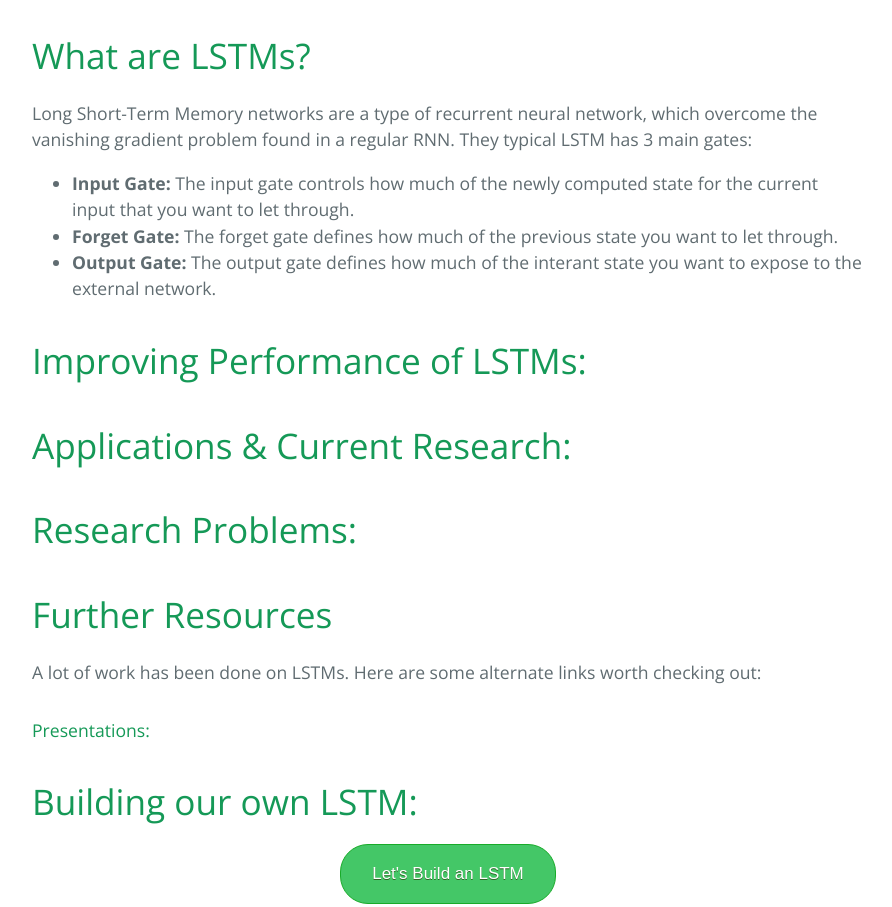
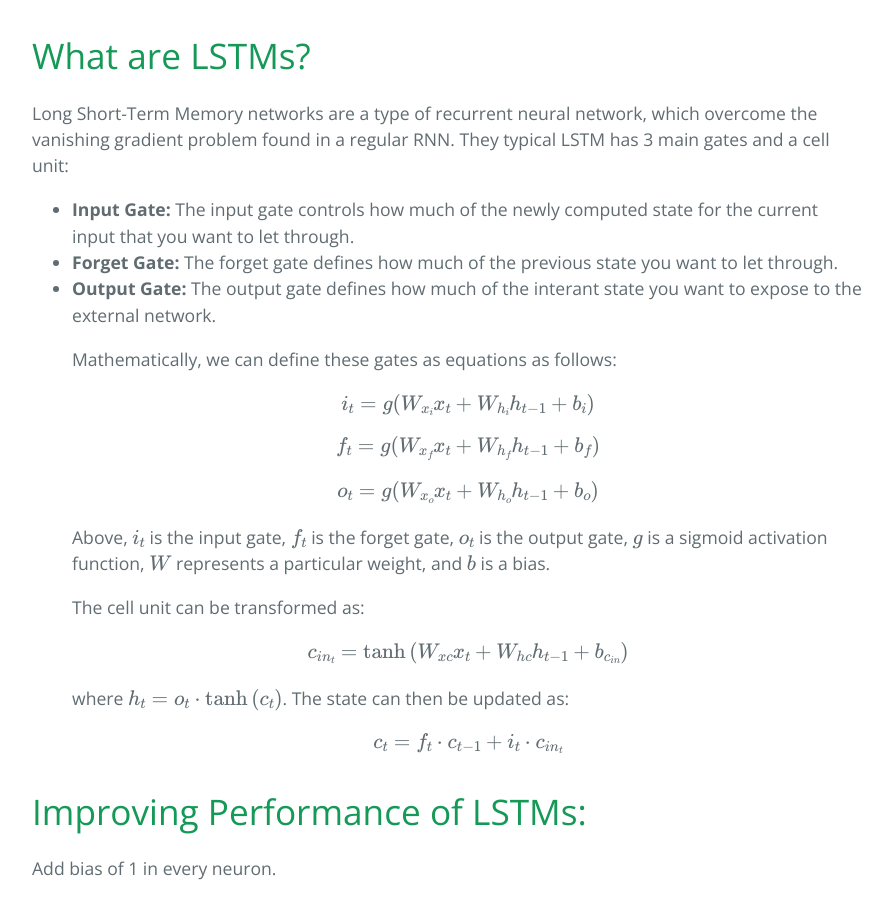
Before and after one commit to ad1m/Language_Detection, a website: page blog_html_files/main.html in a window 1280 px wide. Shown: the part 3551-4458 px from the top of the page, without its empty margins (192-1084 px from the left). Drawn offline with nearby package versions, Linux system fonts and the light colour scheme; some packages are replaced by stand-ins of ours.

Commit message:
LSTM stuff

```diff
--- a/blog_html_files/main.html
+++ b/blog_html_files/main.html
@@ -74,18 +74,27 @@
     <h1>History of the LSTM</h1>
     <p>In 1991, Dr. Jürgen Schmiduber and his former PhD student Sepp Hochreiter proposed a feedback network to overcome the vanishing and exploding gradient problem found with RNNs. In 1997, Schmidhuber and Hochreiter published the paper <a href="http://www.bioinf.jku.at/publications/older/2604.pdf">Long Short-Term Memory</a>. In this paper they reivew Hochreiter's 1991 analysis of the problem of insufficient decaying error back flow in recurrent backpropogation. They combatted this problem by introducing the Long Short-Term Memory (LSTM). In the 90's, computing was still expensive and computing resources were not advanced, so LSTMs were not widely adopted. Fast forward 10 years and services like Amazon AWS and Microsoft Azure offered inexpensive computing which brought massive attention to LSTMs.</p>
     <h1>What are LSTMs?</h1>
-    <p>Long Short-Term Memory networks are a type of recurrent neural network, which overcome the vanishing gradient problem found in a regular RNN. They typical LSTM has 3 main gates:</p>
+    <p>Long Short-Term Memory networks are a type of recurrent neural network, which overcome the vanishing gradient problem found in a regular RNN. They typical LSTM has 3 main gates and a cell unit:</p>
     <ul>
     <li><b>Input Gate: </b>The input gate controls how much of the newly computed state for the current input that you want to let through.</li>
     <li><b>Forget Gate: </b>The forget gate defines how much of the previous state you want to let through.</li>
     <li><b>Output Gate: </b>The output gate defines how much of the interant state you want to expose to the external network.</li>
+    <p>Mathematically, we can define these gates as equations as follows:</p>
+    $$i_t = g(W_{x_i}x_t + W_{h_i}h_{t-1}+b_i)$$
+    $$f_t = g(W_{x_f}x_t + W_{h_f}h_{t-1}+b_f)$$
+    $$o_t = g(W_{x_o}x_t+W_{h_o}h_{t-1}+b_o)$$
+    <p>Above, $i_t$ is the input gate, $f_t$ is the forget gate, $o_t$ is the output gate, $g$ is a sigmoid activation function, $W$ represents a particular weight, and $b$ is a bias.</p>
+    <p>The cell unit can be transformed as:</p>
+    $$ c_{in_t} = \text{tanh}\left(W_{xc}x_t + W_{hc}h_{t-1}+b_{c_{in}}\right)$$
+    <p>where $h_t = o_t \cdot \text{tanh} \left(c_t\right)$. The state can then be updated as:</p>
+    $$c_t = f_t \cdot c_{t-1} + i_t \cdot c_{in_t}$$
     <!--<li><b>Cell Unit: </b>Here, information can be stored in, written to, or read from a cell. This is similar to memory in a computer. This cell makes decisions on what to store, when to read, when to write, and when to erase through gates that open and close.</li> -->
     </ul>
 
 
 
     <h1>Improving Performance of LSTMs:</h1>
-
+    <p>Add bias of 1 in every neuron.</p>
 
 
     <h1>Applications & Current Research: </h1>
```
Also changed, not shown: images/LSTM.png (added), 1 other file.
